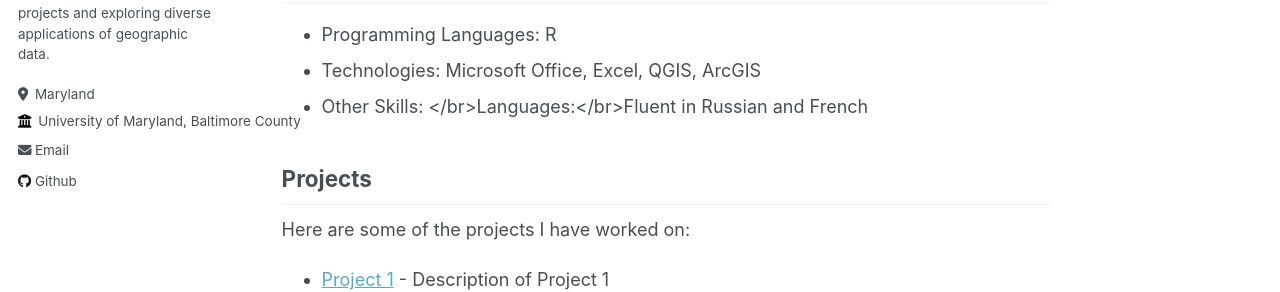
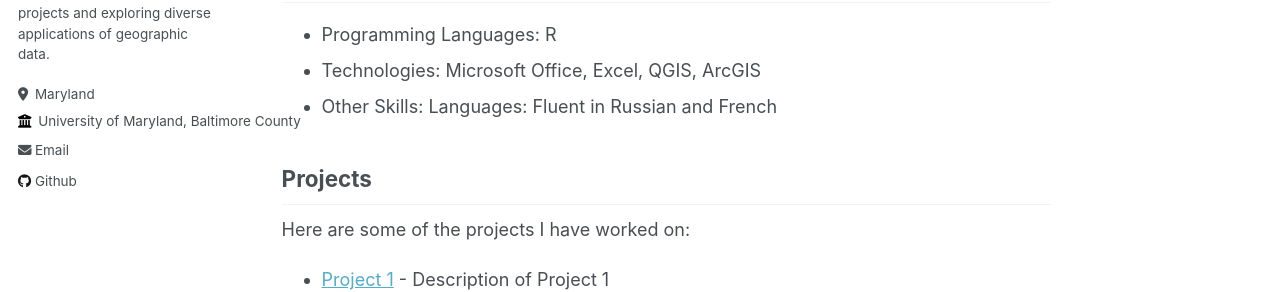
Before and after one commit to VG68490/VG68490.github.io, a Jekyll site: the page built from _pages/about.md, in a window 1280 px wide and 1303 px high. Shown: the part 471-763 px from the top of the window. Built offline with Jekyll 4.4.1, drawn with Linux system fonts in a browser that asks for light colours; part of the change alters nothing that is shown.

```diff
--- a/_pages/about.md
+++ b/_pages/about.md
@@ -28,7 +28,9 @@ redirect_from:
             <ul>
                 <li> Programming Languages: R </li>
                 <li> Technologies: Microsoft Office, Excel, QGIS, ArcGIS </li>
-                <li> Other Skills: </br>Languages:</br>Fluent in Russian and French </li>
+                <li> Other Skills:
+                  Languages:
+                  Fluent in Russian and French </li>
             </ul>
         </section>
         <section id="projects">
```
